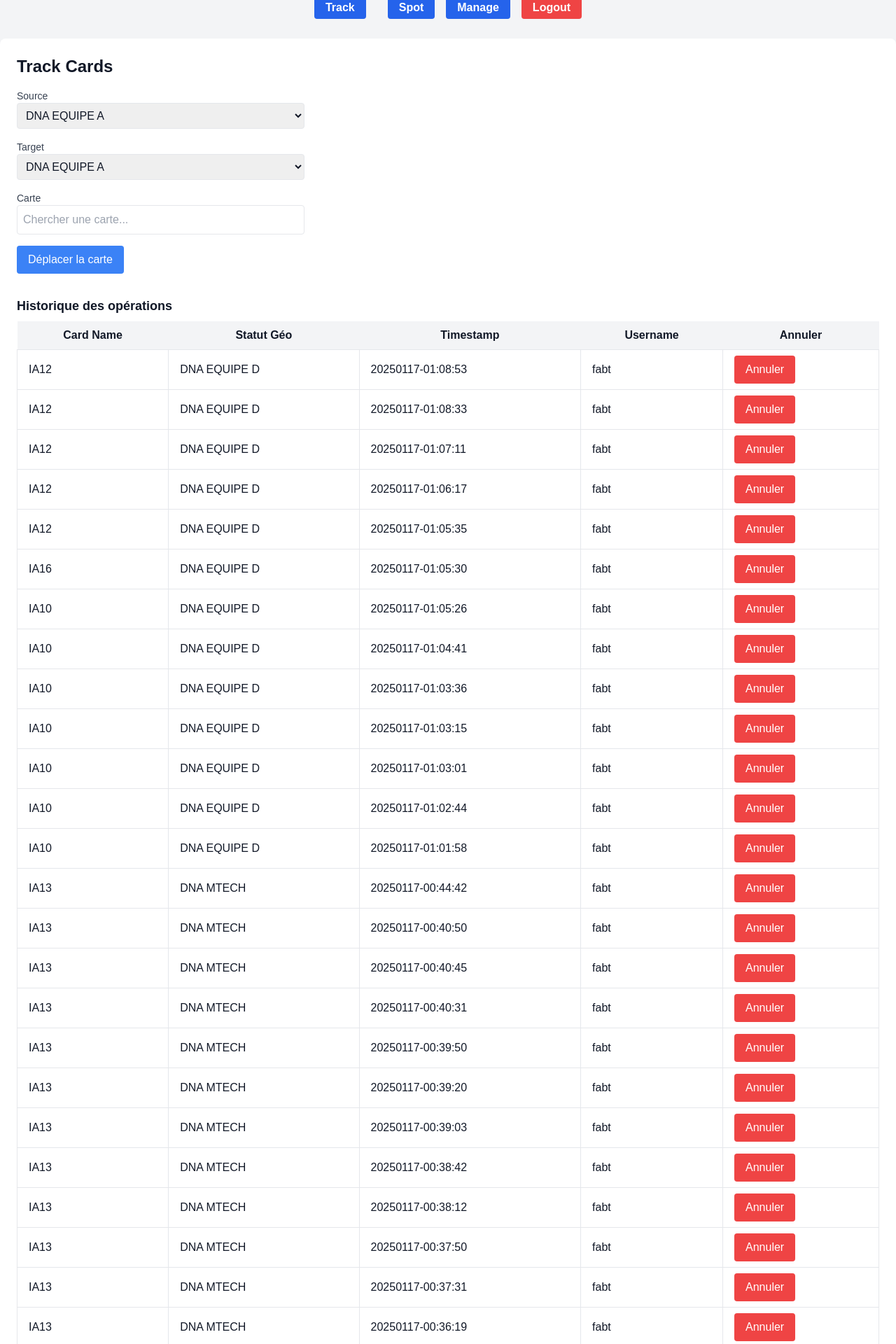
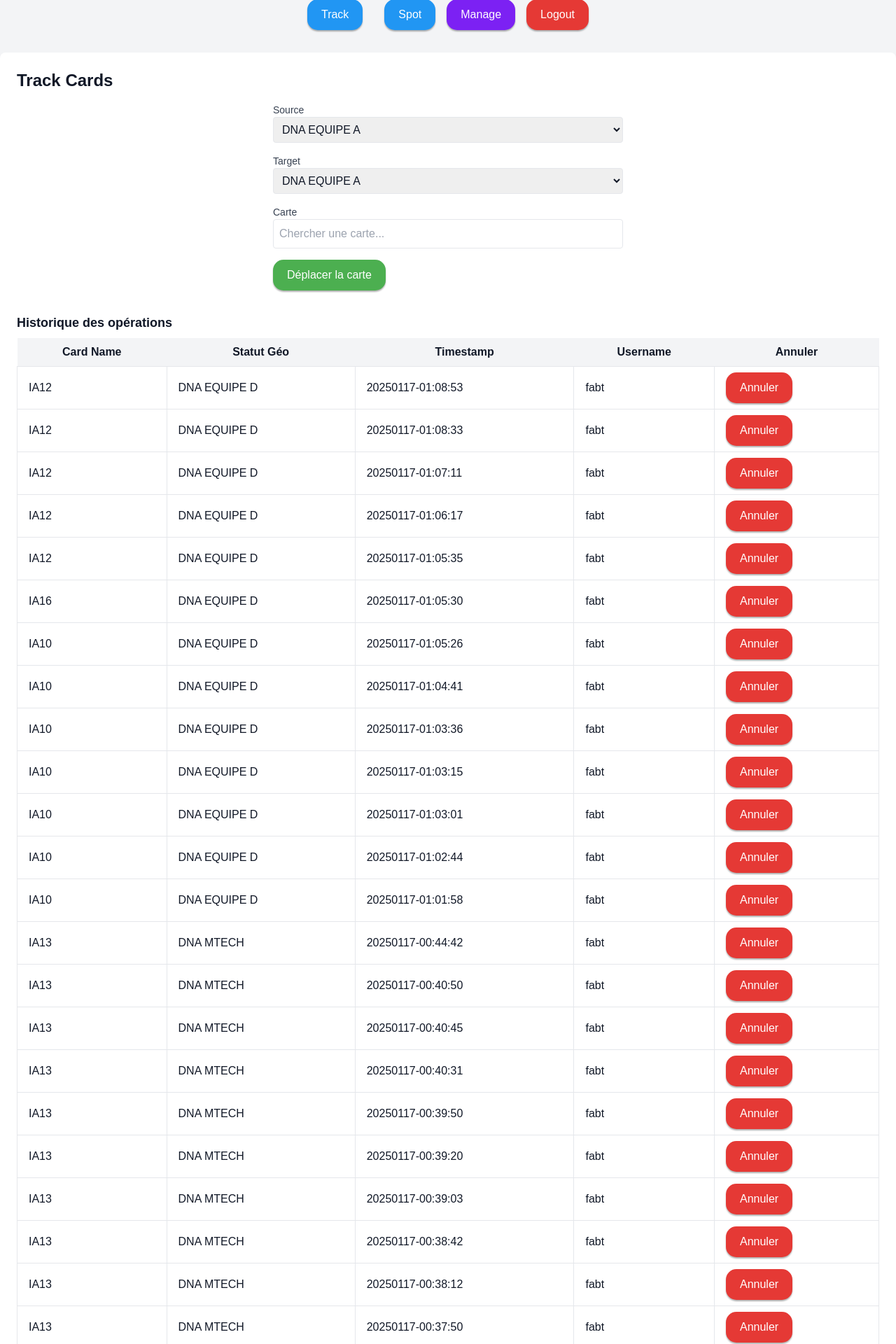
Before and after one commit to Redcat468/Cardtracker-V3, a Flask app: page /track in a window 1280 px wide. Shown: the part 333-2253 px from the top of the page at 70% size. Run offline with Flask 3, Linux system fonts and the light colour scheme; a user stored in the database is signed in; style sheets or scripts are compiled from the project's sources; some libraries are stand-ins or nearby versions.

Commit message:
cosmetics agaion

```diff
--- a/static/css/style.css
+++ b/static/css/style.css
@@ -22,18 +22,67 @@ nav ul li a {
     color: white;
     text-decoration: none;
 }
-nav ul li a:hover {
-    background-color: #555;
-    color: #fff;
-    transition: background-color 0.3s ease;
-}
 
-nav ul li a:active {
-    background-color: #777;
-    color: #fff;
-}
+    /* Style générique pour les boutons */
+    .btn {
+        display: inline-block;
+        padding: 10px 20px;
+        font-size: 16px;
+        color: #fff;
+        background-color: #4CAF50; /* Couleur par défaut */
+        border: none;
+        border-radius: 15px;
+        cursor: pointer;
+        box-shadow: 0 2px 2px rgba(0, 0, 0, 0.3); /* Ombre subtile */
+        transition: background-color 0.2s ease, transform 0.2s ease; /* Animation fluide */
+    }
 
-nav ul li a:focus {
-    outline: none;
-    box-shadow: 0 0 0 2px rgba(59, 130, 246, 0.5);
-}
+    .btn:hover {
+        background-color: #45a049; /* Couleur au survol */
+        transform: translateY(-2px); /* Déplacement vers le haut */
+    }
+
+    .btn:active {
+        background-color: #388E3C; /* Couleur lors du clic */
+        transform: translateY(0); /* Réinitialisation du déplacement */
+        box-shadow: inset 0 2px 4px rgba(0, 0, 0, 0.3); /* Effet enfoncé */
+    }
+
+    /* Style spécifique pour le bouton Logout */
+    .btn-logout {
+        background-color: #E53935; /* Rouge par défaut */
+    }
+
+    .btn-logout:hover {
+        background-color: #D32F2F; /* Rouge plus foncé au survol */
+    }
+
+    .btn-logout:active {
+        background-color: #C62828; /* Rouge encore plus foncé au clic */
+    }
+
+    /* Style spécifique pour des actions secondaires */
+    .btn-secondary {
+        background-color: #2196F3; /* Bleu par défaut */
+    }
+
+    .btn-secondary:hover {
+        background-color: #1976D2; /* Bleu plus foncé au survol */
+    }
+
+    .btn-secondary:active {
+        background-color: #1565C0; /* Bleu encore plus foncé au clic */
+    }
+
+        /* Style spécifique pour des actions secondaires */
+    .btn-purple {
+        background-color: #7c21f3; /* Bleu par défaut */
+    }
+
+    .btn-purple:hover {
+        background-color: #4700b9; /* Bleu plus foncé au survol */
+    }
+
+    .btn-purple:active {
+        background-color: #29006b; /* Bleu encore plus foncé au clic */
+    }
--- a/templates/layout.html
+++ b/templates/layout.html
@@ -16,52 +16,26 @@
             <img src="{{ url_for('static', filename='images/bandeau.svg') }}" alt="Bandeau" class="mx-auto max-w-full h-auto py-4" style="max-width: 50%;">
         </div>
         <header>
+            {% if request.endpoint != 'login' %}
             <nav class="container mx-auto">
-                {% if request.endpoint != 'login' %}
                 <ul class="flex justify-center space-x-4">
                     <li>
-                        <a href="{{ url_for('track') }}"
-                           class="font-bold px-4 py-2 rounded bg-blue-600 text-white
-                                  transition duration-200 ease-in-out
-                                  hover:bg-blue-700 hover:text-white
-                                  active:bg-blue-800 focus:outline-none focus:ring-2 focus:ring-blue-300">
-                            Track
-                        </a>
+                        <a href="{{ url_for('track') }}" class="btn btn-secondary">Track</a>
                     </li>
                     <li>
-                        <a href="{{ url_for('spot') }}"
-                           class="font-bold px-4 py-2 rounded bg-blue-600 text-white
-                                  transition duration-200 ease-in-out
-                                  hover:bg-blue-700 hover:text-white
-                                  active:bg-blue-800 focus:outline-none focus:ring-2 focus:ring-blue-300">
-                            Spot
-                        </a>
+                        <a href="{{ url_for('spot') }}" class="btn btn-secondary">Spot</a>
                     </li>
-                {% endif %}
                     {% if current_user.is_authenticated and current_user.level >= 47 %}
                         <li>
-                            <a href="{{ url_for('manage') }}"
-                               class="font-bold px-4 py-2 rounded bg-blue-600 text-white
-                                      transition duration-200 ease-in-out
-                                      hover:bg-blue-700 hover:text-white
-                                      active:bg-blue-800 focus:outline-none focus:ring-2 focus:ring-blue-300">
-                                Manage
-                            </a>
+                            <a href="{{ url_for('manage') }}" class="btn btn-purple">Manage</a>
                         </li>
                     {% endif %}
-                    {% if request.endpoint != 'login' %}
                     <li>
-                        <a href="{{ url_for('logout') }}"
-                           class="font-bold px-4 py-2 rounded bg-red-500 text-white
-                                  transition duration-200 ease-in-out
-                                  hover:bg-red-700 hover:text-white
-                                  active:bg-red-800 focus:outline-none focus:ring-2 focus:ring-red-300">
-                            Logout
-                        </a>
+                        <a href="{{ url_for('logout') }}" class="btn btn-logout">Logout</a>
                     </li>
-                    {% endif %}
                 </ul>
             </nav>
+            {% endif %}
 
         </header>
 
--- a/templates/track.html
+++ b/templates/track.html
@@ -4,12 +4,12 @@
 <h2 class="text-2xl font-semibold mb-4">Track Cards</h2>
 
 <!-- Bloc de gestion des cartes -->
-<div class="mb-8">
-    <form method="POST" action="{{ url_for('track') }}">
+<div class="mb-8 flex justify-center">
+    <form method="POST" action="{{ url_for('track') }}" class="w-full max-w-xs" style="max-width: 500px;">
         <!-- Champ Source -->
         <div class="mb-4">
             <label for="source" class="block text-sm font-medium text-gray-700">Source</label>
-            <select id="source" name="source" class="border p-2 rounded w-1/3" onchange="updateCards()">
+            <select id="source" name="source" class="border p-2 rounded w-full" onchange="updateCards()">
                 {% for status in status_geo %}
                     <option value="{{ status.status_name }}" {% if request.form.get('source') == status.status_name %}selected{% endif %}>
                         {{ status.status_name }}
@@ -21,7 +21,7 @@
         <!-- Champ Target -->
         <div class="mb-4">
             <label for="target" class="block text-sm font-medium text-gray-700">Target</label>
-            <select id="target" name="target" class="border p-2 rounded w-1/3">
+            <select id="target" name="target" class="border p-2 rounded w-full">
                 {% for status in status_geo %}
                     <option value="{{ status.status_name }}" {% if request.form.get('target') == status.status_name %}selected{% endif %}>
                         {{ status.status_name }}
@@ -33,15 +33,13 @@
         <!-- Sélection de carte avec menu déroulant filtré -->
         <div class="mb-4">
             <label for="card_input" class="block text-sm font-medium text-gray-700">Carte</label>
-            <input list="card_list" id="card_input" name="card" placeholder="Chercher une carte..." class="border p-2 rounded w-1/3" onfocus="updateCards()">
+            <input list="card_list" id="card_input" name="card" placeholder="Chercher une carte..." class="border p-2 rounded w-full" onfocus="updateCards()">
             <datalist id="card_list">
                 <!-- Les options seront mises à jour dynamiquement via JavaScript -->
             </datalist>
         </div>
 
-
-
-        <button type="submit" name="move_card" class="bg-blue-500 text-white px-4 py-2 rounded">Déplacer la carte</button>
+        <button type="submit" name="move_card" class="btn">Déplacer la carte</button>
     </form>
 </div>
 
@@ -80,7 +78,7 @@
                         <td class="border px-4 py-2">${operation.timestamp}</td>
                         <td class="border px-4 py-2">${operation.username}</td>
                         <td class="border px-4 py-2">
-                            <button onclick="confirmDeletion(${operation.id})" class="bg-red-500 text-white px-4 py-2 rounded">Annuler</button>
+                            <button onclick="confirmDeletion(${operation.id})" class="btn btn-logout">Annuler</button>
                         </td>
                     `;
                     tableBody.appendChild(row);
```
Also changed, not shown: instance/card_tracker.db.
